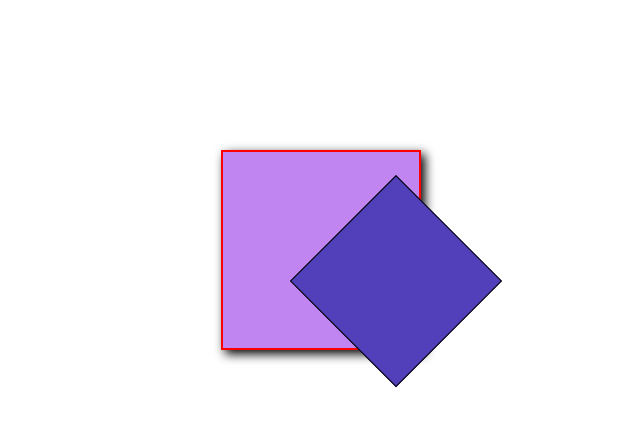
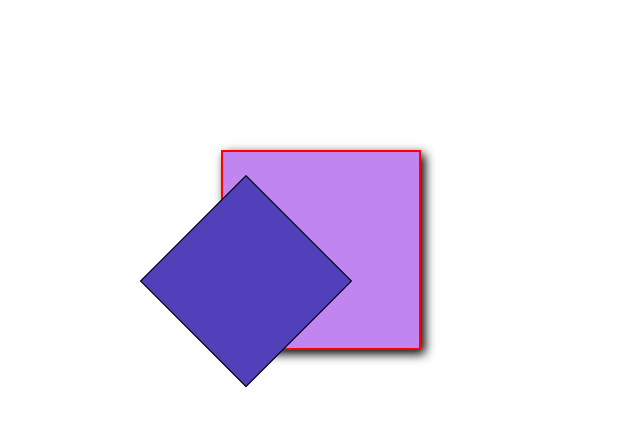
Before and after one commit to hadiazb/animations, a plain HTML site: page index.html in a window 1280 px wide. In both pictures the pointer is over the element 500 px from the left and 250 px from the top of the page. Shown: the whole page, without its empty margins (179-819 px from the left). Drawn offline with Linux system fonts and the light colour scheme.

Commit message:
mas cosas

```diff
--- a/style/style.css
+++ b/style/style.css
@@ -29,6 +29,6 @@ body{
 }
 
 .box:hover .circle{
-  transform-origin: right top;
-  transform: rotateZ(-45deg);
+  transform-origin: 0% 0%;
+  transform: rotateZ(45deg);
 }
```
